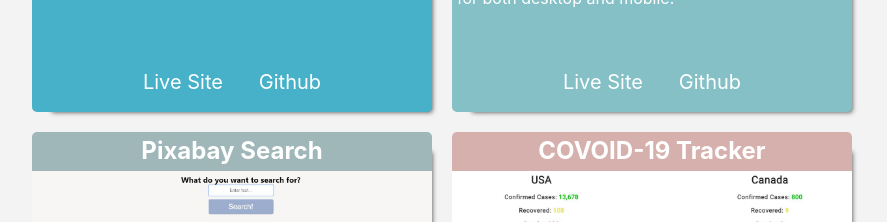
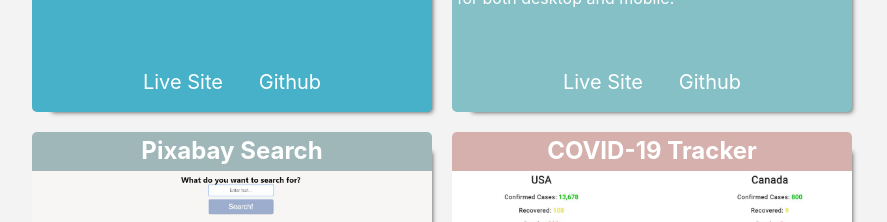
Before and after one commit to jessejamescanada/PortfolioSite, a React (Create React App) app: page / in a window 1280 px wide. Shown: the part 1360-1582 px from the top of the page, without its empty margins (198-1085 px from the left). Built offline with nearby package versions, Linux system fonts and the light colour scheme.

Commit message:
fixed covid typo

```diff
--- a/src/components/Projects.js
+++ b/src/components/Projects.js
@@ -58,7 +58,7 @@
           <div className="projectCardLand projCard4">
           <ProjectCard
               project={{
-                title: "COVOID-19 Tracker",
+                title: "COVID-19 Tracker",
                 mainLink: "https://condescending-hodgkin-26b8d3.netlify.com/",
                 image: covoid,
                 paragraph: `I wanted to make something to help family & friends track the CoronaVirus pandemic. Built with React and connects to John Hopkins University API and NewsAPI. Data is displayed with ChartJS library and news uses CSS grid.`,
```
